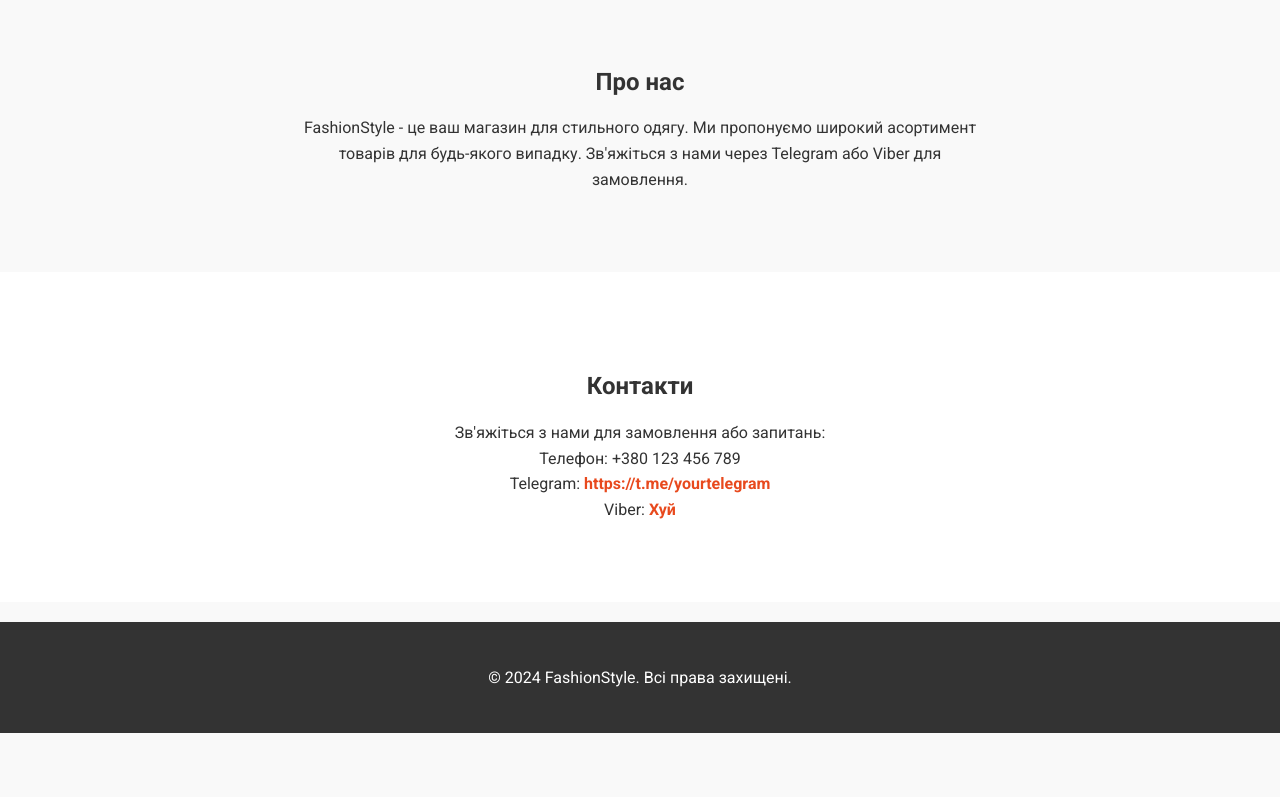
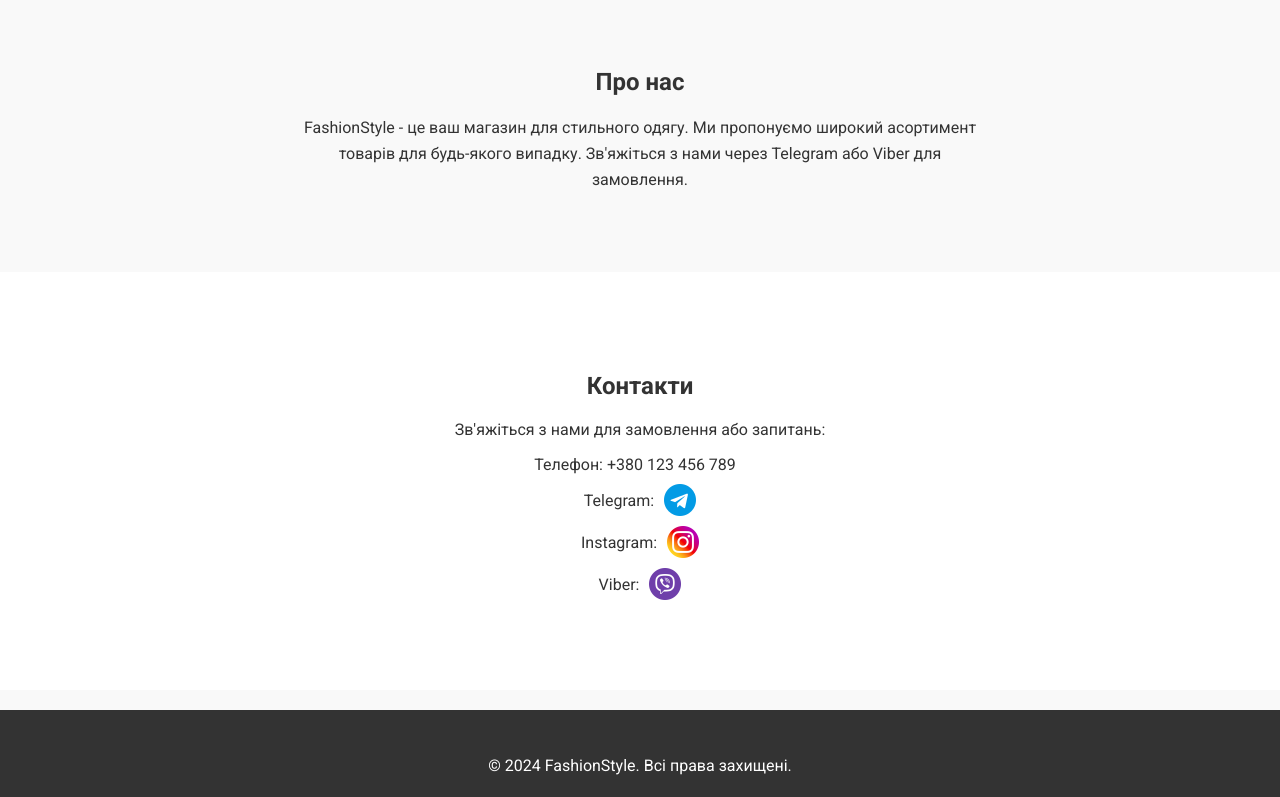
Before and after one commit to Kultup/Estetyka-Stylyu, a plain HTML site: page index.html in a window 1280 px wide. Shown: the part 1551-2348 px from the top of the page. Before the commit the page ends 2284 px from the top, so only its background shows below. Drawn offline with Linux system fonts and the light colour scheme.

Commit message:
khbkufhsd

```diff
--- a/index.html
+++ b/index.html
@@ -90,9 +90,27 @@
         <div class="container">
             <h2>Контакти</h2>
             <p>Зв'яжіться з нами для замовлення або запитань:</p>
-            <p>Телефон: +380 123 456 789</p>
-            <p>Telegram: <a href="https://t.me/yourtelegram">https://t.me/yourtelegram</a></p>
-            <p>Viber: <a href="https://invite.viber.com/?g2=AQAFROKFWzgULlMmMym%2FSKAg4tQqu9EKZ6zPCbXjO2xMzs%2FysahtV6iBeRH2yJTI">Хуй</a></p>
+            <div class="contact-item">
+                <span>Телефон: +380 123 456 789</span>
+            </div>
+            <div class="contact-item">
+                <span>Telegram: </span>
+                <a href="https://t.me/yourtelegram">
+                    <img src="/img/free-icon-telegram-2111646.png" alt="Telegram" width="32px">
+                </a>
+            </div>
+            <div class="contact-item">
+                <span>Instagram: </span>
+                <a href="https://www.instagram.com/iuliariazantseva?igsh=dWNyODA4eGlxc2xz">
+                    <img src="/img/free-icon-social-15707749.png" width="32px" alt="Instagram">
+                </a>
+            </div>
+            <div class="contact-item">
+                <span>Viber: </span>
+                <a href="https://invite.viber.com/?g2=AQAFROKFWzgULlMmMym%2FSKAg4tQqu9EKZ6zPCbXjO2xMzs%2FysahtV6iBeRH2yJTI">
+                    <img src="/img/free-icon-viber-3670059.png" width="32px" alt="Viber">
+                </a>
+            </div>
         </div>
     </section>
 
@@ -135,10 +153,10 @@
             });
             slideIndex++;
             if (slideIndex > slides.length) {
-                slideIndex = 1;
+                slideIndex = 1
             }
             slides[slideIndex - 1].style.display = 'block';
-            setTimeout(() => showSlides(slider, slides, slideIndex), 2000);
+            setTimeout(() => showSlides(slider, slides, slideIndex), 3000); // Смена слайдов каждые 3 секунды
         }
     </script>
 </body>
--- a/styles.css
+++ b/styles.css
@@ -106,7 +106,6 @@ nav ul li a:hover {
 
 /* Героїчний банер */
 .hero {
-
     height: 500px;
     color: #141414;
     display: flex;
@@ -227,21 +226,21 @@ nav ul li a:hover {
     text-align: center;
 }
 
-.contact p {
-    max-width: 700px;
-    margin: 0 auto;
-    line-height: 1.6;
+.contact-item {
+    display: flex;
+    align-items: center; /* Вирівнювання по вертикалі */
+    justify-content: center; /* Вирівнювання по горизонталі */
+    margin: 10px 0;
 }
 
-.contact a {
-    color: #e8491d;
-    text-decoration: none;
-    font-weight: bold;
+.contact-item span {
+    margin-right: 10px; /* Відступ між текстом та іконкою */
 }
 
-.contact a:hover {
-    text-decoration: underline;
+.contact-item img {
+    vertical-align: middle; /* Вирівнювання іконок по вертикалі */
 }
+
 
 /* Футер */
 footer {
@@ -283,7 +282,7 @@ footer {
     nav {
         display: none;
         position: absolute;
-        top: 100px;
+        top: 70px; /* Виправлено відступ, щоб не перекривати контент */
         right: 0;
         background-color: #333;
         width: 100%;
@@ -305,6 +304,7 @@ footer {
     nav ul {
         flex-direction: column;
         margin: 0;
+        padding: 0;
     }
 
     nav ul li {
```
Also changed, not shown: img/free-icon-social-15707749.png (added), img/free-icon-telegram-2111646.png (added), img/free-icon-viber-3670059.png (added).
